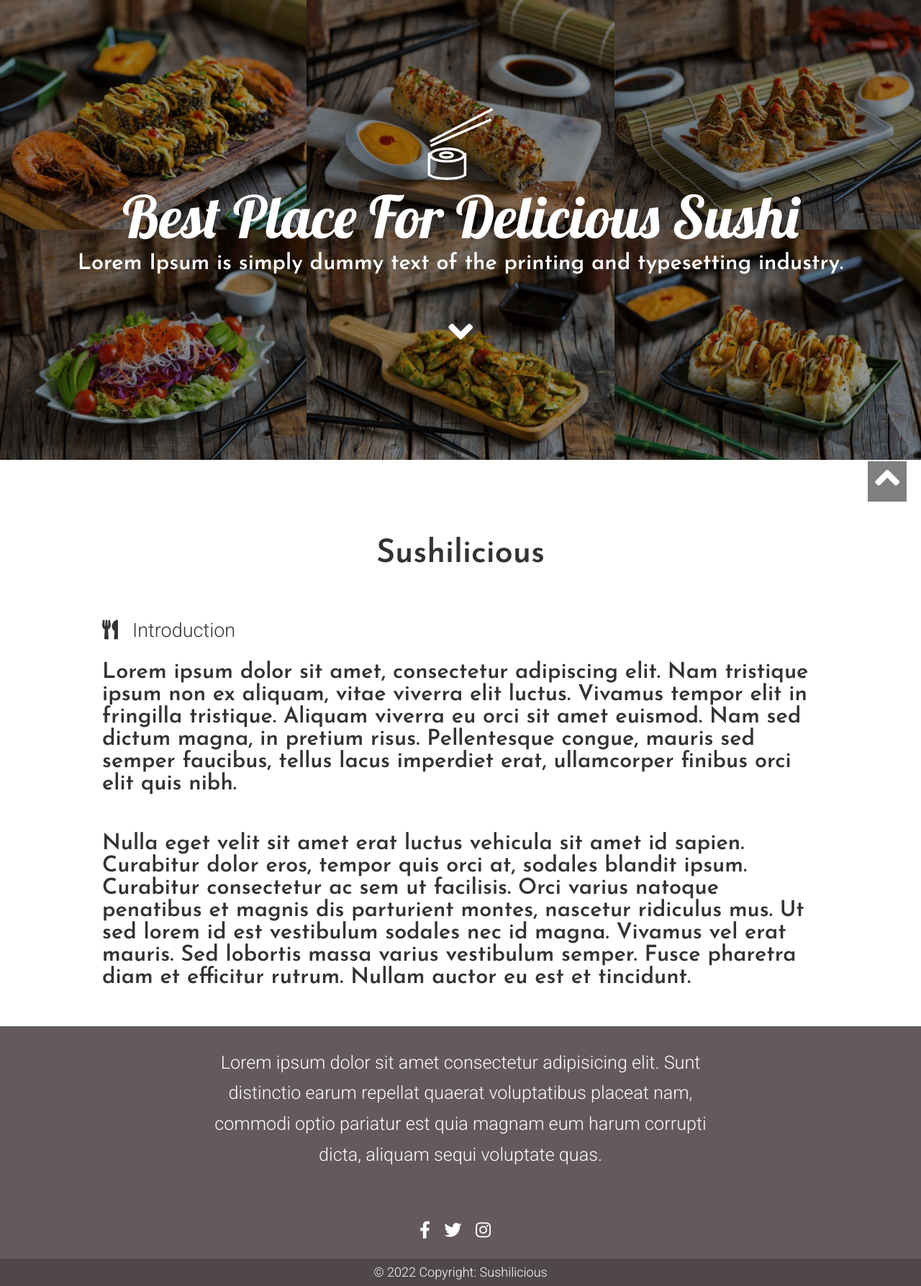
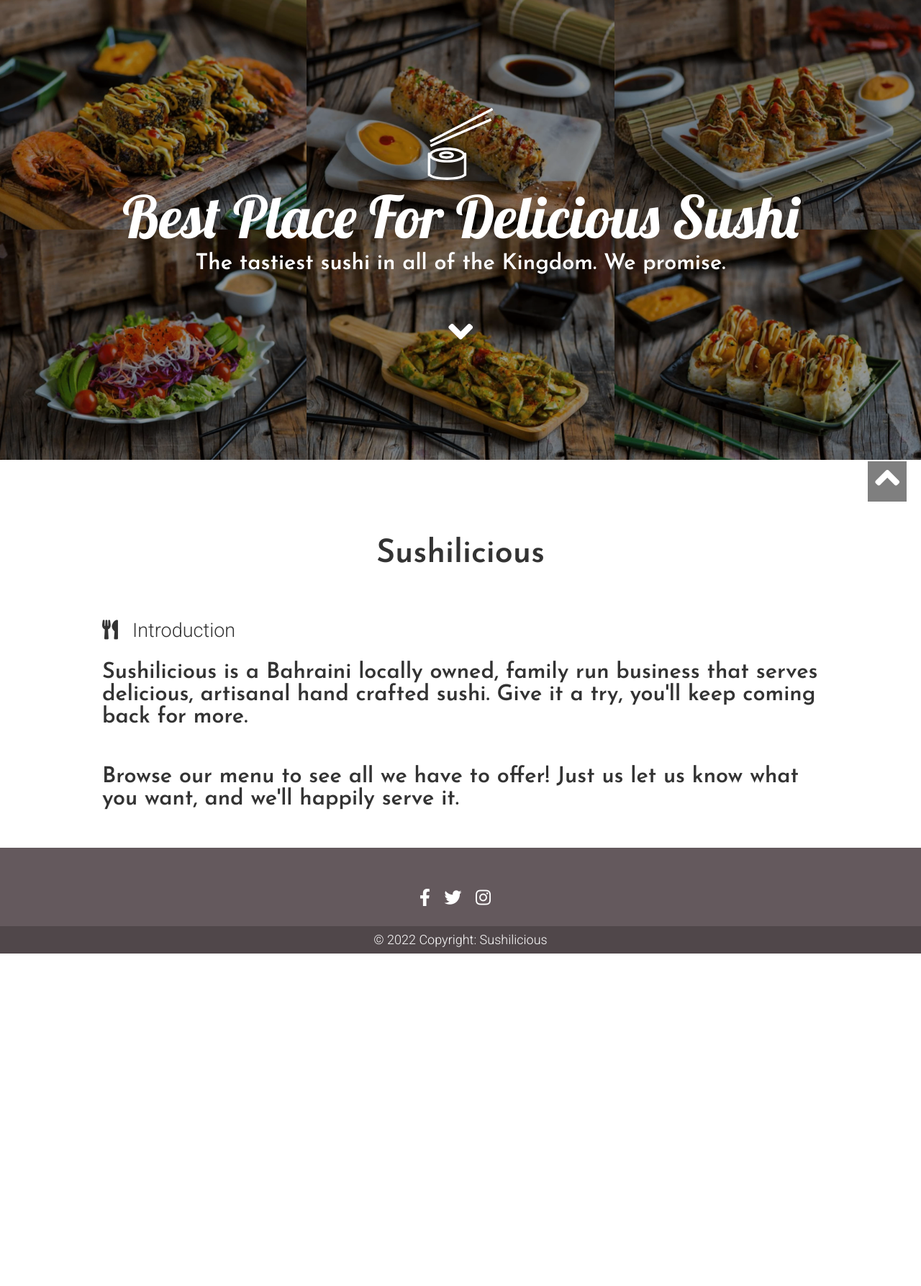
Before and after one commit to koohejix/SPAT, a PHP site: page / in a window 1280 px wide. Shown: the part 83-1870 px from the top of the page at 72% size. After the commit the page ends 1408 px from the top, so only its background shows below. Run offline with PHP 8.4, Linux system fonts and the light colour scheme; some libraries are stand-ins or nearby versions.

Commit message:
Slight edits, FINAL VERSION

```diff
--- a/MVC/Views/checkout.phtml
+++ b/MVC/Views/checkout.phtml
@@ -14,7 +14,7 @@
                             <div class="p-5">
                                 <div class="d-flex justify-content-between align-items-center mb-5">
                                     <h1 class="fw-bold mb-0 text-black">Checkout</h1>
-                                    <h6 class="mb-0 text-muted">3 Items</h6>
+                                    <h6 class="mb-0 text-muted"><?php $counter = 0; foreach($cartData as $p => $q) { $counter += $q; } echo $counter; ?> Items</h6>
                                 </div>
                                 <hr class="my-4">
                                 <?php $total = 0; foreach($view->cart as $cartSet) { ?>
--- a/MVC/Views/home.phtml
+++ b/MVC/Views/home.phtml
@@ -29,7 +29,7 @@
                                   </g>
                               </svg>
                           <h1 class="animated bounceInUp">Best place for delicious sushi</h1>
-                      <p class="animated bounceInLeft">Lorem Ipsum is simply dummy text of the printing and typesetting industry. </p>
+                      <p class="animated bounceInLeft">The tastiest sushi in all of the Kingdom. We promise. </p>
                      <a href="#menu" class="explore animated bounceInDown"><i class="fa fa-angle-down  fa-3x"></i></a>
                       </div>
                     </div>
@@ -46,22 +46,11 @@
                 Introduction
             </h4>
             <p>
-                Lorem ipsum dolor sit amet, consectetur adipiscing elit.
-                Nam tristique ipsum non ex aliquam, vitae viverra elit luctus.
-                Vivamus tempor elit in fringilla tristique.
-                Aliquam viverra eu orci sit amet euismod.
-                Nam sed dictum magna, in pretium risus.
-                Pellentesque congue, mauris sed semper faucibus, tellus lacus imperdiet erat,
-                ullamcorper finibus orci elit quis nibh.
+                Sushilicious is a Bahraini locally owned, family run business that serves delicious, artisanal hand crafted sushi.
+                Give it a try, you'll keep coming back for more.
             </p>
             <p>
-                Nulla eget velit sit amet erat luctus vehicula sit amet id sapien.
-                Curabitur dolor eros, tempor quis orci at, sodales blandit ipsum.
-                Curabitur consectetur ac sem ut facilisis. Orci varius natoque penatibus
-                et magnis dis parturient montes, nascetur ridiculus mus.
-                Ut sed lorem id est vestibulum sodales nec id magna.
-                Vivamus vel erat mauris. Sed lobortis massa varius vestibulum semper.
-                Fusce pharetra diam et efficitur rutrum. Nullam auctor eu est et tincidunt.
+                Browse our menu to see all we have to offer! Just us let us know what you want, and we'll happily serve it.
             </p>
           </div>
 
--- a/MVC/Views/menu.phtml
+++ b/MVC/Views/menu.phtml
@@ -6,7 +6,6 @@
 
     <div class="container mt-5" id="menu">
         <h1>Our Menu</h1>
-        <p>Lorem Ipsum is simply dummy text of the printing and typesetting industry. </p>
 
         <ul class="nav nav-tabs">
             <li class="active">
--- a/MVC/Views/template/footer.phtml
+++ b/MVC/Views/template/footer.phtml
@@ -5,17 +5,8 @@
         <!-- Section: Text -->
         <section class="mb-5 mt-5">
             <div class="row d-flex justify-content-center">
-                <div class="col-lg-8">
-                    <p>
-                        Lorem ipsum dolor sit amet consectetur adipisicing elit. Sunt
-                        distinctio earum repellat quaerat voluptatibus placeat nam,
-                        commodi optio pariatur est quia magnam eum harum corrupti
-                        dicta, aliquam sequi voluptate quas.
-                    </p>
-                </div>
             </div>
         </section>
-        <!-- Section: Text -->
 
         <!-- Section: Social -->
         <section class="text-center mb-5">
```
Also changed, not shown: MVC/Views/about.phtml (+3 -6 lines), MVC/Views/address.phtml (+0 -8 lines), MVC/Views/history.phtml (+0 -8 lines).
